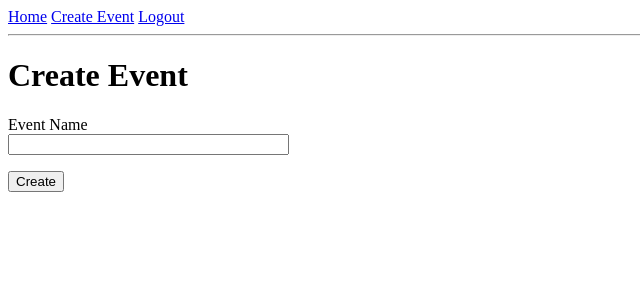
After one commit to dmascioli/ESCin, a Flask app: page /create in a window 1280 px wide. The commit adds this page. Shown: the top 300 px of the page, without its empty margins (0-640 px from the left). Run offline with Flask 2, Linux system fonts and the light colour scheme; the visitor is signed in with stand-in values (Sample User, id 1).

Commit message:
create events

```diff
--- a/app/__init__.py
+++ b/app/__init__.py
@@ -4,12 +4,13 @@ from flask_sqlalchemy import SQLAlchemy
 import os
 from flask_login import LoginManager
 from flask_migrate import Migrate
+from flask_debugtoolbar import DebugToolbarExtension
 
 app = Flask(__name__)
 app.config.from_object(Config)
 
 
-
+toolbar = DebugToolbarExtension(app)
 db = SQLAlchemy(app)
 migrate = Migrate(app, db)
 login = LoginManager(app)
--- a/app/forms.py
+++ b/app/forms.py
@@ -26,3 +26,8 @@ class RegistrationForm(FlaskForm):
         user = User.query.filter_by(email=email.data).first()
         if user is not None:
             raise ValidationError('Please use a different email address.')
+
+class EventForm(FlaskForm):
+    name = StringField('Event Name', validators=[DataRequired()])
+
+    submit = SubmitField('Create')
--- a/app/main.py
+++ b/app/main.py
@@ -1,8 +1,8 @@
 from flask import Flask, request, session, url_for, redirect, render_template, abort, g, flash
 from app.__init__ import *
-from flask_login import current_user, login_user, logout_user
+from flask_login import current_user, login_user, logout_user, login_required
 from app.models import User, Event
-from app.forms import LoginForm, RegistrationForm
+from app.forms import LoginForm, RegistrationForm, EventForm
 from app.__init__ import app
 
 #app = Flask(__name__)
@@ -44,6 +44,33 @@ def register():
         return redirect(url_for('login'))
     return render_template('register.html', title='Register', form=form)
 
+@app.route('/create', methods=['GET','POST'])
+@login_required
+def create_event():
+    form = EventForm()
+    if form.validate_on_submit():
+        event = Event(name=form.name.data, author=current_user.username)
+        db.session.add(event)
+        db.session.commit()
+        flash('Event Created')
+        return redirect(url_for('home'))
+    return render_template('create_event.html', title='Create Event', form=form)
+
+@app.route('/event/<event_id>')
+@login_required
+def view_attendees():
+    pass
+
+@app.route('/event/<event_id>/display')
+@login_required
+def display_code():
+    pass
+
+@app.route('/event/<event_id>/checkin')
+def check_in():
+    pass
+
+
 @app.shell_context_processor
 def make_shell_context():
     return {'db': db, 'User': User, 'Event': Event}
--- a/app/models.py
+++ b/app/models.py
@@ -23,7 +23,7 @@ class Event(db.Model):
     id = db.Column(db.Integer, primary_key=True)
     name = db.Column(db.String(140))
     timestamp = db.Column(db.DateTime, index=True, default=datetime.utcnow)
-    user_id = db.Column(db.Integer, db.ForeignKey('user.id'))
+    author = db.Column(db.Integer, db.ForeignKey('user.id'))
 
     def __repr__(self):
         return '<Event {}>'.format(self.name)
--- a/app/templates/base.html
+++ b/app/templates/base.html
@@ -11,6 +11,7 @@
       {% if current_user.is_anonymous %}
       <a href="{{ url_for('login') }}">Login</a>
       {% else %}
+      <a href="{{ url_for('create_event') }}">Create Event</a>
       <a href="{{ url_for('logout') }}">Logout</a>
       {% endif %}
         <hr>
@@ -18,7 +19,7 @@
         {% if messages %}
         <ul>
             {% for message in messages %}
-            <li>{{ message }}</li>
+            <li class="flash">{{ message }}</li>
             {% endfor %}
         </ul>
         {% endif %}
--- /dev/null
+++ b/app/templates/create_event.html
@@ -0,0 +1,16 @@
+{% extends "base.html" %}
+
+{% block content %}
+    <h1>Create Event</h1>
+    <form action="" method="post" novalidate>
+        {{ form.hidden_tag() }}
+        <p>
+            {{ form.name.label }}<br>
+            {{ form.name(size=32) }}<br>
+            {% for error in form.name.errors %}
+            <span style="color: red;">[{{ error }}]</span>
+            {% endfor %}
+        </p>
+        <p>{{ form.submit() }}</p>
+    </form>
+{% endblock %}
```
